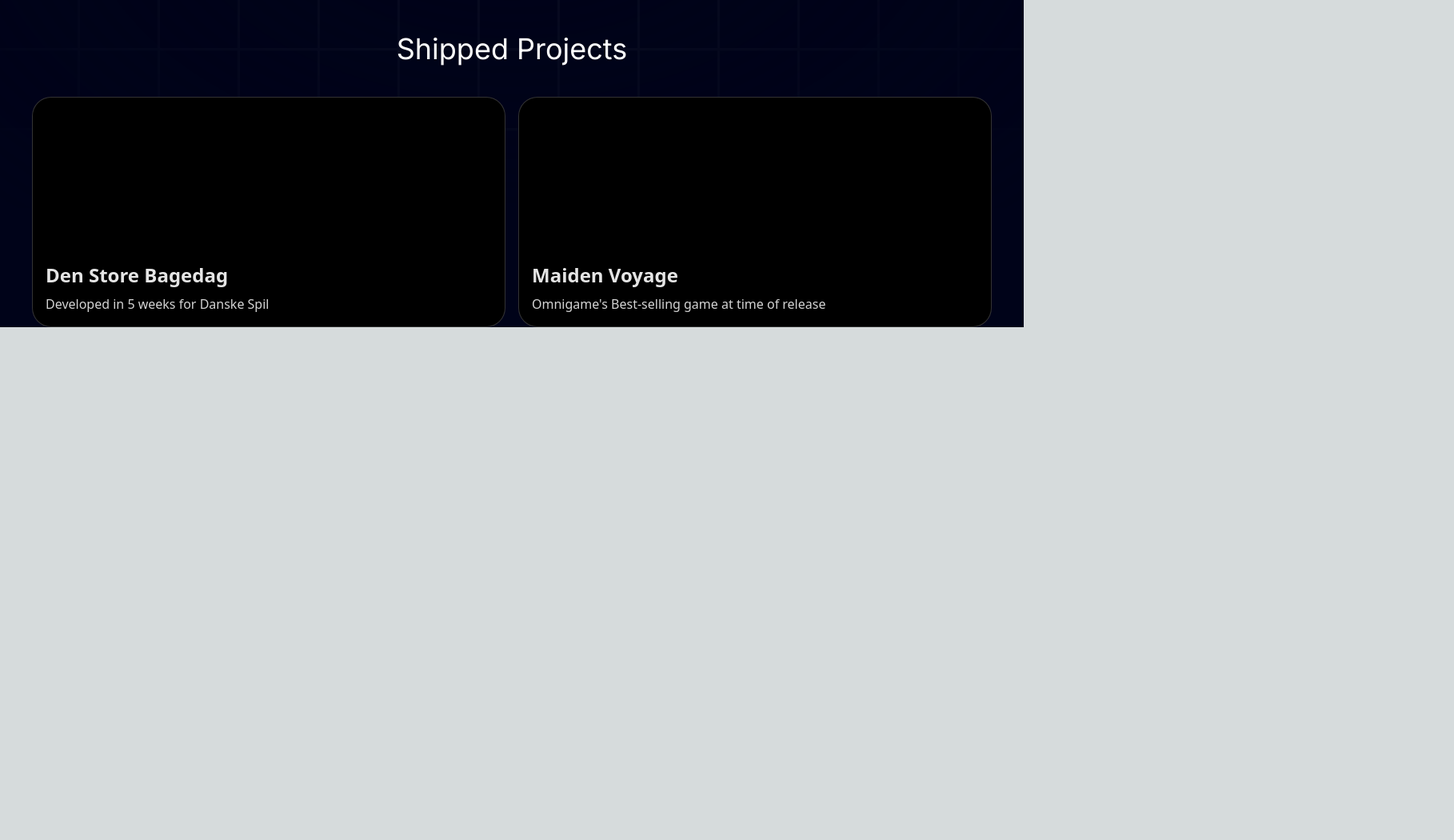
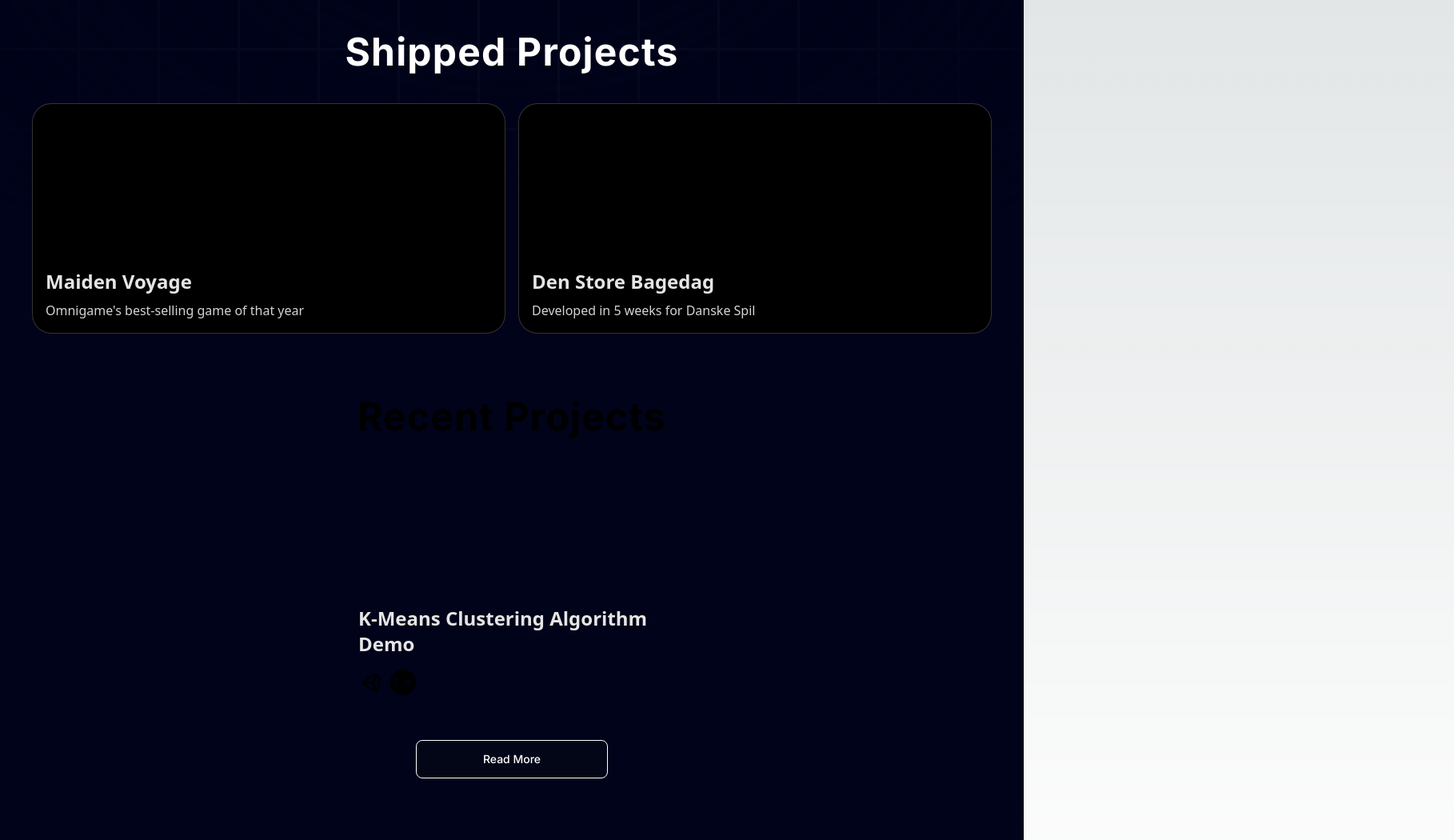
Before and after one commit to TobyVanBuynder/tobyvanbuynder.com, a Next.js app: page / in a window 1280 px wide. Shown: the part 540-1590 px from the top of the page at 80% size, 1818 px wide, since content can reach past the window. Before the commit the page ends 949 px from the top, so only its background shows below. Built offline with nearby package versions, Linux system fonts and the light colour scheme.

Commit message:
Added Recent Projects section + Added animated tooltips on hovering over tech icons + Tweaked some values + Fixed errors

```diff
--- a/app/globals.css
+++ b/app/globals.css
@@ -30,4 +30,8 @@ body {
   .text-balance {
     text-wrap: balance;
   }
+
+  .heading {
+    @apply font-bold text-4xl md:text-5xl text-center tracking-wide;
+  }
 }
--- a/app/page.tsx
+++ b/app/page.tsx
@@ -1,15 +1,17 @@
 import Hero from "@/components/Hero";
 import { FloatingNav } from "@/components/ui/FloatingNav";
 import Grid from "@/components/Grid";
-import { shippedProjectsGridItems, navItems } from '@/data'
+import { shippedProjects, navItems } from '@/data'
+import RecentProjects from "@/components/RecentProjects";
 
 export default function Home() {
   return (
-    <main className="relative bg-black-100 flex justify-center items-center flex-col overflow-hidden mx-auto sm:px-10 px-5">
+    <main className=" bg-black-100 flex justify-center items-center flex-col overflow-hidden mx-auto sm:px-10 px-5">
       <div className="max-w-7xl w-full">
         <FloatingNav navItems={navItems} />
         <Hero />
-        <Grid sectionId="shipped-projects" title="Shipped Projects" gridItems={shippedProjectsGridItems} />
+        <Grid sectionId="shipped-projects" title="Shipped Projects" gridItems={shippedProjects} />
+        <RecentProjects />
       </div>
     </main>
   );
--- a/components/Grid.tsx
+++ b/components/Grid.tsx
@@ -11,8 +11,8 @@ const Grid = ({
     gridItems: any[];
 }) => {
   return (
-    <section id={sectionId} className="">
-        <h2 className="relative dark:text-white text-4xl text-center pt-10 pb-10">{title}</h2>
+    <section id={sectionId} className="relative">
+        <h2 className="heading dark:text-white pt-10 pb-10">{title}</h2>
         <BentoGrid>
             {gridItems.map(
                 (item, i) => (
--- a/components/Hero.tsx
+++ b/components/Hero.tsx
@@ -6,7 +6,7 @@ import { getIconByName } from '@/utils/getIconByName'
 
 const Hero = () => {
     return (
-        <section id="hero" className="pb-8 pt-8">
+        <section id="hero" className="pb-8 pt-8" /* TODO: fix bug causing these spotlights to scale width of website*/>
             <Spotlight className="-top-40 -left-10 md:-left:32 md:-top-20 h-screen" />
             <Spotlight className="top-10 left-full h-[80vh] w-[50vw}" fill="purple" />
             <Spotlight className="-top-28 left-80 h-[80vh] w-[50vw]" fill="blue" />
@@ -20,7 +20,7 @@ const Hero = () => {
                     <h2 className="uppercase tracking-widest text-xs text-center text-blue-100 max-w-80">Toby Van Buynder</h2>
 
                     <TextGenerateEffect
-                        className="text-center text-[40px] md:text-5xl lg:text-6xl"
+                        className="text-center text-[40px] md:text-5xl lg:text-6xl overflow-hidden"
                         words="Creative Developer / Game Programmer"
                     />
 
@@ -29,7 +29,7 @@ const Hero = () => {
                     </p>
 
                     <a href="#shipped-projects">
-                        <Button title='Show My Work' icon={getIconByName('locationArrow')} position={'right'} />
+                        <Button title='Show My Work' icon={getIconByName('locationArrow', 1)} position={'right'} />
                     </a>
                 </div>
             </div>
--- /dev/null
+++ b/components/RecentProjects.tsx
@@ -0,0 +1,36 @@
+import React from 'react'
+import { IRecentProject, recentProjects } from '@/data'
+import { Button } from './ui/Button'
+import { getIconByName } from '@/utils/getIconByName'
+import { AnimatedTooltip, IAnimatedTooltipProps } from './ui/AnimatedTooltip'
+
+const RecentProjects = () => {
+  return (
+    <section className="py-20 relative" id="recent-projects">
+        <h2 className="heading">Recent Projects</h2>
+        <div className="flex flex-wrap items-center justify-center p-4 gap-16 mt-10">
+            {recentProjects.map(({id, description, title, techIcons}: IRecentProject) => (
+                <div key={id} className="lg:min-h-[32.5rem] h-[25rem] flex flex-col items-center justify-center sm:w-96 w-90">
+                    <h2 className="font-sans font-bold text-neutral-600 dark:text-neutral-200 mb-2 mt-2 text-2xl">{title}</h2>
+                    <p>{description}</p>
+
+                    <div className="flex w-full gap-2 pt-2 pb-4">
+                        <AnimatedTooltip items={
+                            techIcons.map<IAnimatedTooltipProps>(
+                                (iconName: string, index: number) => {
+                                    return {
+                                        id: index,
+                                        text: iconName,
+                                        itemToShow: getIconByName(iconName, index, {size: 32})
+                                    }
+                                })} />
+                    </div>
+                    <Button title={'Read More'} icon={undefined} position={'right'} />
+                </div>
+            ))}
+        </div>
+    </section>
+  )
+}
+
+export default RecentProjects
--- /dev/null
+++ b/components/ui/AnimatedTooltip.tsx
@@ -0,0 +1,83 @@
+"use client";
+
+import React, { useState } from "react";
+import {
+  motion,
+  useTransform,
+  AnimatePresence,
+  useMotionValue,
+  useSpring,
+} from "framer-motion";
+
+export interface IAnimatedTooltipProps {
+  id: number;
+  text: string;
+  itemToShow: React.ReactNode;
+}
+
+export const AnimatedTooltip = ({
+  items
+}: {
+  items: IAnimatedTooltipProps[];
+}) => {
+  const [hoveredIndex, setHoveredIndex] = useState<number | null>(null);
+  const springConfig = { stiffness: 100, damping: 5 };
+  const x = useMotionValue(0); // going to set this value on mouse move
+  // rotate the tooltip
+  const rotate = useSpring(
+    useTransform(x, [-100, 100], [-45, 45]),
+    springConfig
+  );
+  // translate the tooltip
+  const translateX = useSpring(
+    useTransform(x, [-100, 100], [-50, 50]),
+    springConfig
+  );
+  const handleMouseMove = (event: any) => {
+    const halfWidth = event.target.offsetWidth / 2;
+    x.set(event.nativeEvent.offsetX - halfWidth); // set the x value, which is then used in transform and rotate
+  };
+
+  return (
+    <>
+      {items.map((item) => (
+        <div
+          className="relative group"
+          key={item.id}
+          onMouseEnter={() => setHoveredIndex(item.id)}
+          onMouseLeave={() => setHoveredIndex(null)}
+        >
+          <AnimatePresence mode="popLayout">
+            {hoveredIndex === item.id && (
+              <motion.div
+                initial={{ opacity: 0, y: 20, scale: 0.6 }}
+                animate={{
+                  opacity: 1,
+                  y: 0,
+                  scale: 1,
+                  transition: {
+                    type: "spring",
+                    stiffness: 260,
+                    damping: 10,
+                  },
+                }}
+                exit={{ opacity: 0, y: 20, scale: 0.6 }}
+                style={{
+                  translateX: translateX,
+                  rotate: rotate,
+                  whiteSpace: "nowrap",
+                }}
+                className="absolute -top-8 -left-1/2 translate-x-1/2 flex text-xs  flex-col items-center border border-gray-700 justify-center rounded-md bg-black z-50 shadow-xl px-4 py-2"
+              >
+                <div className="font-bold text-white relative z-30 text-xs capitalize">
+                  {item.text}
+                </div>
+              </motion.div>
+            )}
+          </AnimatePresence>
+          {item.itemToShow}
+        </div>
+      ))}
+    </>
+  );
+};
--- a/components/ui/Button.tsx
+++ b/components/ui/Button.tsx
@@ -5,10 +5,17 @@ import { cn } from "@/utils/cn";
 export const Button = ({
     title, icon, position, handleClick, otherClasses
 } : {
-    title: string; icon: React.ReactNode; position: 'left' | 'right'; handleClick?: React.MouseEventHandler<HTMLButtonElement>; otherClasses?: string;
+    title: string
+    icon?: React.ReactNode
+    position?: 'left' | 'right'
+    handleClick?: () => void
+    otherClasses?: string
 }) => {
   return (
-    <button className="relative inline-flex h-12 overflow-hidden rounded-lg p-[1px] border dark:border-white border-black focus:outline-none w-full md:w-60 md:mt-10" onClick={handleClick}>
+    <button
+    className="relative inline-flex h-12 overflow-hidden rounded-lg p-[1px] border dark:border-white border-black focus:outline-none w-full md:w-60 md:mt-10"
+    onClick={handleClick}
+    >
         <span className={cn("inline-flex h-full w-full cursor-pointer items-center justify-center rounded-lg bg-slate-950 px-3 py-1 text-sm font-medium dark:text-white backdrop-blur-3xl gap-2", otherClasses)}>
         {position === 'left' && icon}
         {title}
--- a/components/ui/FloatingNav.tsx
+++ b/components/ui/FloatingNav.tsx
@@ -70,7 +70,7 @@ export const FloatingNav = ({
               {
                 !navItem.icon
                 ? <span className="text-sm font-medium relative text-black dark:text-white px-1">{navItem.name}</span>
-                : <span className="block">{getIconByName(navItem.icon)}</span>
+                : <span className="block">{getIconByName(navItem.icon, 1)}</span>
               }
 
             </Link>
--- a/components/ui/TextGenerateEffect.tsx
+++ b/components/ui/TextGenerateEffect.tsx
@@ -36,7 +36,7 @@ export const TextGenerateEffect = ({
           return (
             <motion.span
               key={word + idx}
-              // TODO: get rid of this hardcoded index
+              /* TODO: get rid of this hardcoded index */
               className={`${idx > 3 ? 'text-purple-100' : 'dark:text-white text-black'} opacity-0`}
             >
               {word}{" "}
--- a/data/index.ts
+++ b/data/index.ts
@@ -1,8 +1,8 @@
 /* Navigation */
 export interface INavItem {
-    link: string;
-    name?: string;
-    icon?: string;
+    link: string
+    name?: string
+    icon?: string
 }
 
 export const navItems: INavItem[] = [
@@ -11,22 +11,45 @@ export const navItems: INavItem[] = [
     { name: 'Experience', link: '/#work-experience' }
 ]
 
-/* Grid Items */
-interface IShippedProjectGridItem {
-    title: string,
-    description: string,
-    id: number;
+/* Shipped projects */
+export interface IShippedProject {
+    id: number
+    title: string
+    description: string
+    year: number
 }
 
-export const shippedProjectsGridItems: IShippedProjectGridItem[] = [
+export const shippedProjects: IShippedProject[] = [
     {
+        id: 1,
+        title: "Maiden Voyage",
+        description: "Omnigame's best-selling game of that year",
+        year: 2021
+    },
+    {
+        id: 2,
         title: "Den Store Bagedag",
         description: "Developed in 5 weeks for Danske Spil",
-        id: 1
-    },
-    {
-        title: "Maiden Voyage",
-        description: "Omnigame's Best-selling game at time of release",
-        id: 2
+        year: 2021
     }
 ]
+
+/* Recent projects */
+export interface IRecentProject {
+    id: number
+    title: string
+    description: string
+    image: string
+    link: string
+    techIcons: string[]
+}
+export const recentProjects: IRecentProject[] = [
+    {
+        id: 2,
+        title: "K-Means Clustering Algorithm Demo",
+        description: "",
+        image: "",
+        link: "",
+        techIcons: ["unity", "c#"]
+    }
+]
--- a/utils/getIconByName.tsx
+++ b/utils/getIconByName.tsx
@@ -1,13 +1,22 @@
 import { ReactNode } from "react";
+import { IconBaseProps } from "react-icons";
+import { DiUnitySmall } from "react-icons/di";
 import { FaHome, FaLocationArrow } from "react-icons/fa";
+import { SiCsharp } from "react-icons/si";
 
-export function getIconByName(name: string) : ReactNode
+export function getIconByName(name: string, key: number, props?: IconBaseProps) : ReactNode
 {
     switch (name) {
         case 'home':
-            return <FaHome />;
+            return <FaHome {...props} key={key} />;
         case 'locationArrow':
-            return <FaLocationArrow />;
+            return <FaLocationArrow {...props} key={key} />;
+
+        case 'unity':
+            return <DiUnitySmall {...props} key={key} />
+        case 'c#':
+            return <SiCsharp {...props} key={key} />
+
         default:
             return null;
     }
```
